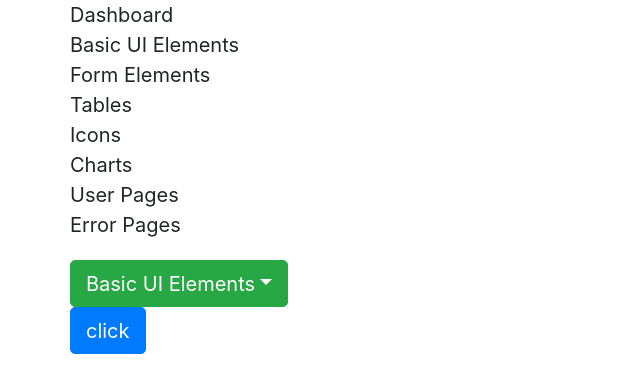
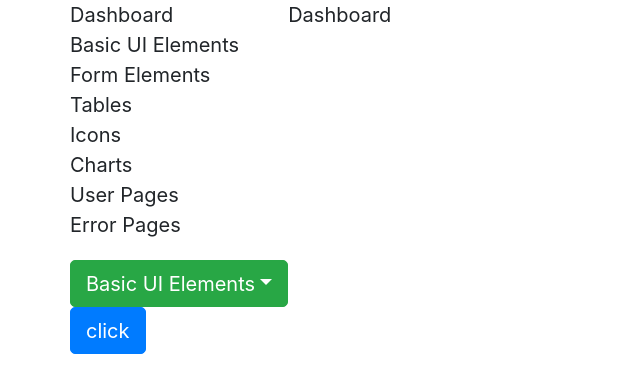
Before and after one commit to eunjeong09/template, a React (Create React App) app: page /buttons in a window 1280 px wide. Shown: the top 392 px of the page, without its empty margins (0-640 px from the left). Built offline with nearby package versions, Linux system fonts and the light colour scheme.

Commit message:
install router, add dashboard component

```diff
--- a/package.json
+++ b/package.json
@@ -11,6 +11,7 @@
     "react": "^17.0.1",
     "react-bootstrap": "^1.4.3",
     "react-dom": "^17.0.1",
+    "react-router-dom": "^5.2.0",
     "react-scripts": "4.0.1",
     "web-vitals": "^0.2.4"
   },
--- a/src/App.js
+++ b/src/App.js
@@ -1,14 +1,28 @@
 import Navbar from './component/layout/navbar';
 // import Sidebar from './component/layout/sidebar';
 import { Container, Row } from 'react-bootstrap';
+import React, { useState } from "react";
+
+
+// component
+import Dashboard from "./component/dashboard.js"
+//button
+import Buttons from "./component/buttons.js"
+
+
 
 function App() {
+  //일단 테스트를 위해서 오른쪽에 buttons이 보이도록
+  const [comp, setComp] = useState(Dashboard);
+
   return (
     <Container>
     <Row>
 
       <Navbar />
       {/* <Sidebar /> */}
+      <Dashboard />
+
     </Row>
     </Container>
   );
--- /dev/null
+++ b/src/component/buttons.js
@@ -0,0 +1,8 @@
+function Buttons(){
+    return(
+        <span>buttons</span>
+    );
+
+}
+
+export default Buttons;
--- /dev/null
+++ b/src/component/dashboard.js
@@ -0,0 +1,8 @@
+function Dashboard(){
+    return(
+        <span>Dashboard</span>
+    );
+
+}
+
+export default Dashboard;
--- a/src/component/layout/navbar.js
+++ b/src/component/layout/navbar.js
@@ -2,6 +2,9 @@ import "../../style/default.sass";
 import React, { useState } from "react";
 import { Collapse } from "react-bootstrap";
 import { Dropdown, Accordion, Card, Button } from "react-bootstrap";
+
+
+
 
 function Navbar() {
   const [open, setOpen] = useState(false);
@@ -19,6 +22,10 @@ function Navbar() {
 
 
 
+
+
+
+
   return (
     <nav>
       {/* <span class="test">sass test</span> */}
@@ -33,7 +40,7 @@ function Navbar() {
           </span>
           <Collapse in={openBasicUiElement}>
             <ul>
-              <li>Buttons</li>
+              <li onClick={() => setComp(Buttons)}>Buttons</li>
               <li>Dropdowns</li>
             </ul>
           </Collapse>
--- a/src/style/default.sass
+++ b/src/style/default.sass
@@ -13,3 +13,7 @@ $dark :  #212121
 
 .test
     color: $primary
+
+
+// navbar
+// dropdown style 초기화
```
